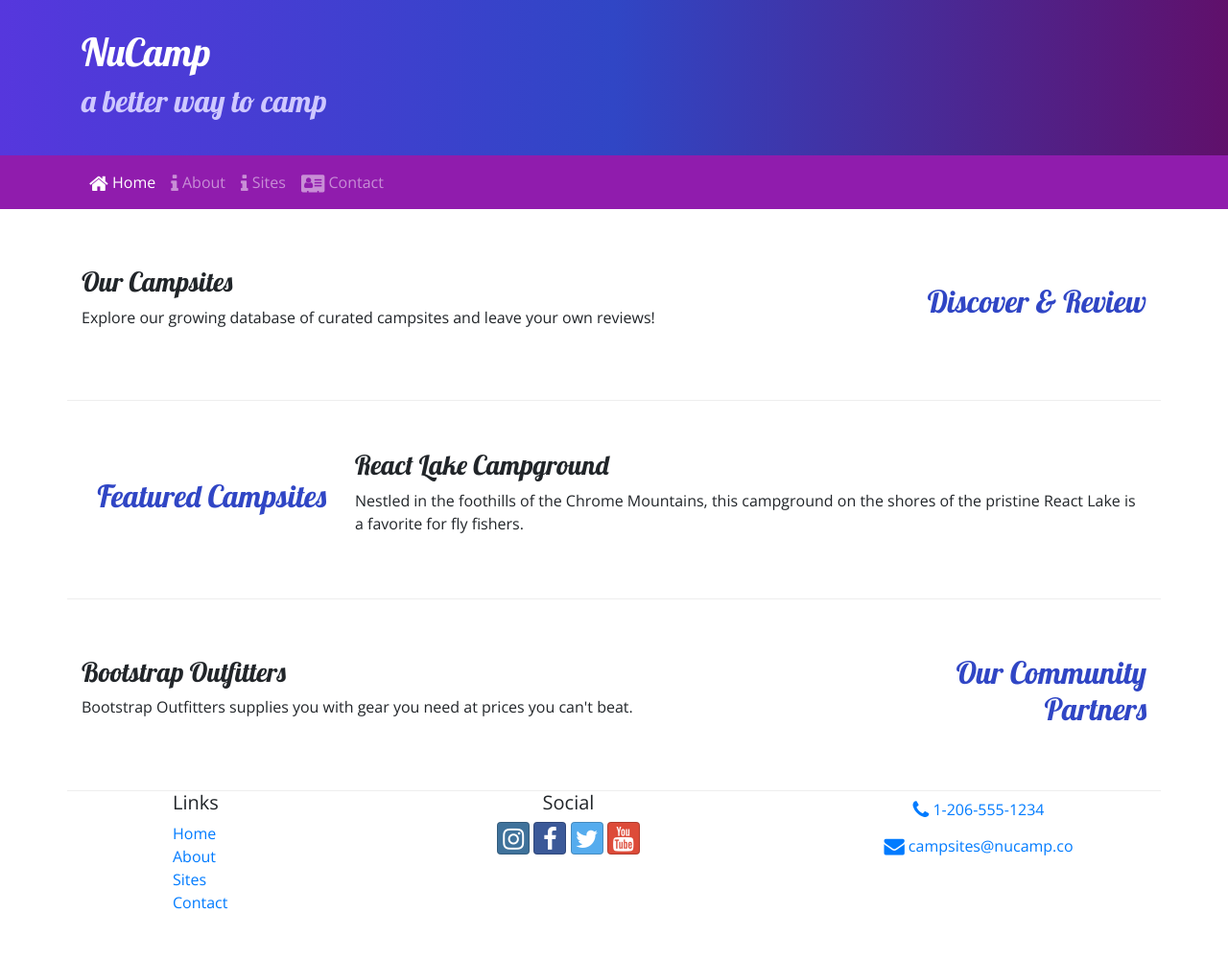
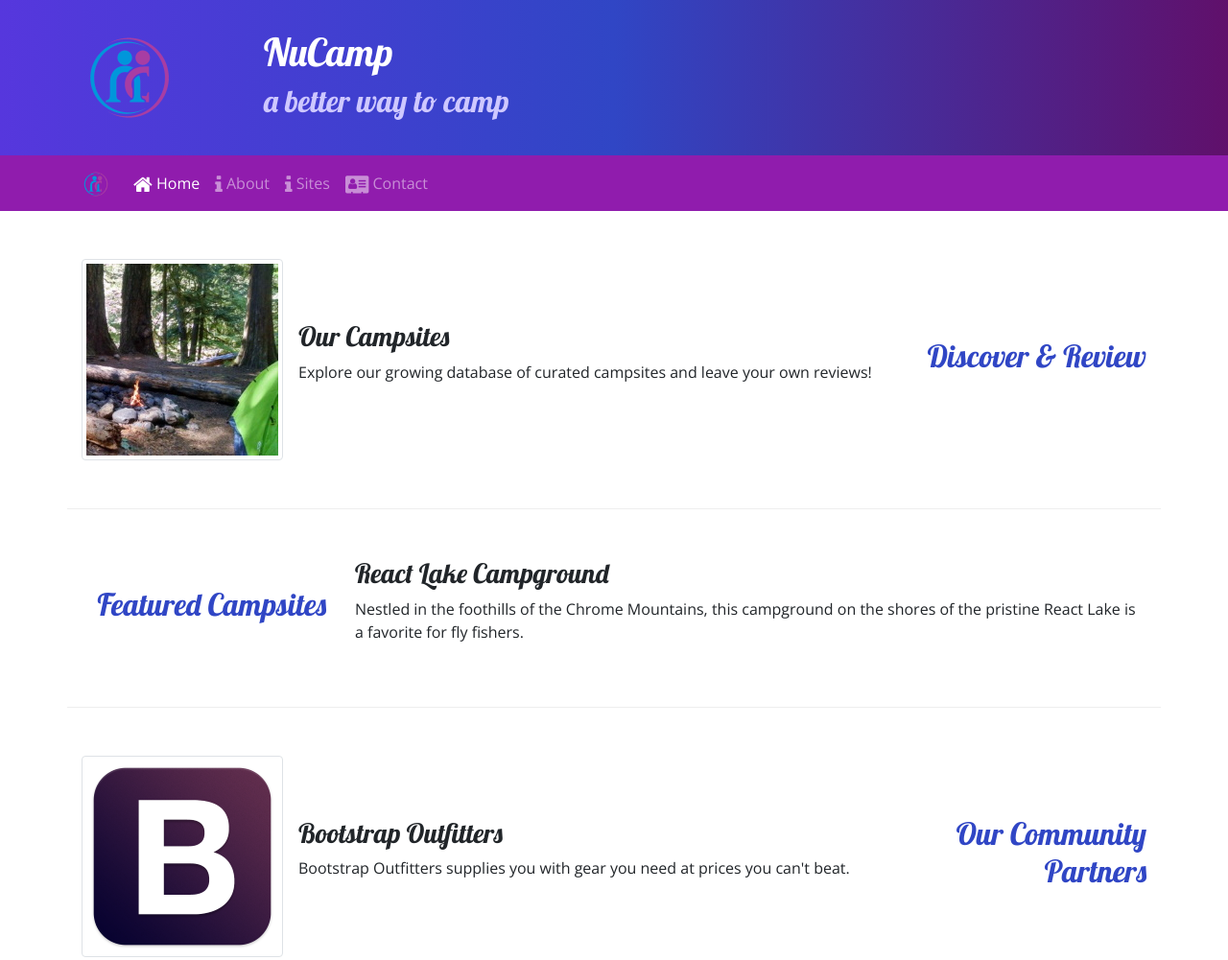
Before and after one commit to shannonel/NucampSite_EShannon, a website: page index.html in a window 1280 px wide. Shown: the top 1001 px of the page at 96% size. Before the commit the page ends 969 px from the top, so only its background shows below. Drawn offline with nearby package versions, Linux system fonts and the light colour scheme.

Commit message:
Images and Media

```diff
--- a/index.html
+++ b/index.html
@@ -23,6 +23,9 @@
     <header class="jumbotron jumbotron-fluid">
         <div class="container">
             <div class="row">
+                <div class="col-4 col-sm-3 col-md-2 align-self-center">
+                    <img src="img/logo.png" class="img-fluid" />
+                </div>
                 <div class="col">
                     <h1>NuCamp</h1>
                     <h2>a better way to camp</h2>
@@ -33,7 +36,8 @@
 
     <nav class="navbar navbar-expand-sm navbar-dark sticky-top">
         <div class="container">
-            <button class="navbar-toggler ml-auto" type="button" data-toggle="collapse" data-target="#nucampNavbar">
+            <a class="navbar-brand" href="#"><img src="img/logo.png" height="30" width="30"></a>
+            <button class="navbar-toggler" type="button" data-toggle="collapse" data-target="#nucampNavbar">
                 <span class="navbar-toggler-icon"></span>
             </button>
             <div class="collapse navbar-collapse" id="nucampNavbar">
@@ -53,8 +57,13 @@
                 <h2 class="text-sm-right">Discover & Review</h2>
             </div>
             <div class="col">
-                <h3>Our Campsites</h3>
-                <p class="d-none d-sm-block">Explore our growing database of curated campsites and leave your own reviews!</p>
+                <div class="media">
+                    <img class="d-flex mr-3 img-thumbnail" src="img/breadcrumb-trail-thumb.jpg" alt="Breadcrumb Trail" />
+                    <div class="media-body align-self-center">
+                        <h3>Our Campsites</h3>
+                        <p class="d-none d-sm-block">Explore our growing database of curated campsites and leave your own reviews!</p>
+                    </div>
+                </div>
             </div>
         </div>
         <div class="row row-content align-items-center">
@@ -72,8 +81,13 @@
                 <h2 class="text-sm-right">Our Community Partners</h2>
             </div>
             <div class="col">
-                <h3>Bootstrap Outfitters</h3>
-                <p class="d-none d-sm-block">Bootstrap Outfitters supplies you with gear you need at prices you can't beat.</p>
+                <div class="media">
+                    <img class="d-flex mr-3 img-thumbnail" src="img/bootstrap-thumb.png" alt="Bootstrap Outfitters" />
+                    <div class="media-body align-self-center">
+                        <h3>Bootstrap Outfitters</h3>
+                        <p class="d-none d-sm-block">Bootstrap Outfitters supplies you with gear you need at prices you can't beat.</p>
+                    </div>
+                </div>
             </div>
         </div>
     </div>
```
Also changed, not shown: aboutus.html (+5 -1 lines), contactus.html (+5 -1 lines), img/bootstrap-thumb.png (added), img/breadcrumb-trail-thumb.jpg (added), img/breadcrumb-trail.jpg (added), img/chrome-river-thumb.jpg (added), img/chrome-river.jpg (added), img/logo.png (added), img/react-lake-thumb.jpg (added), img/react-lake.jpg (added).
